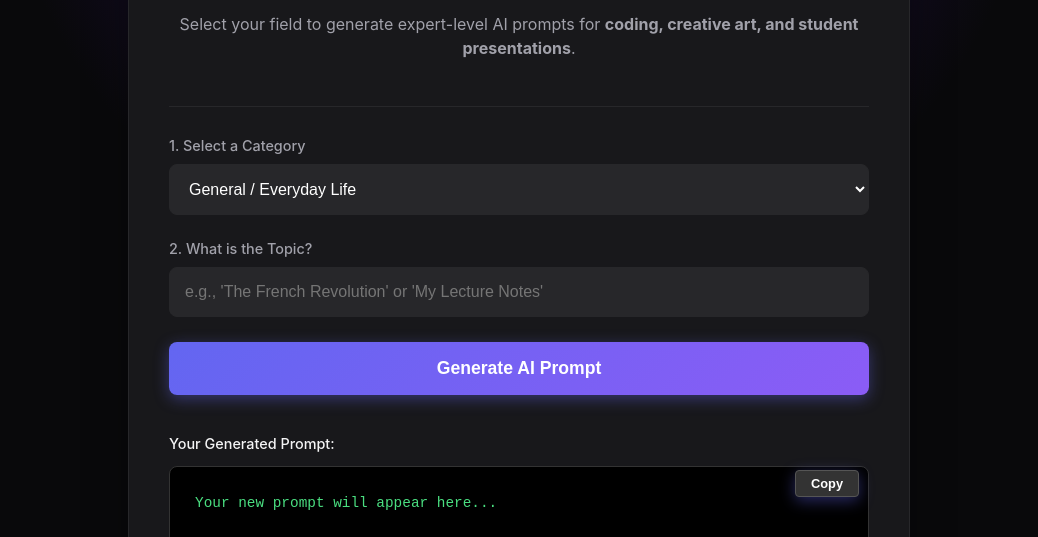
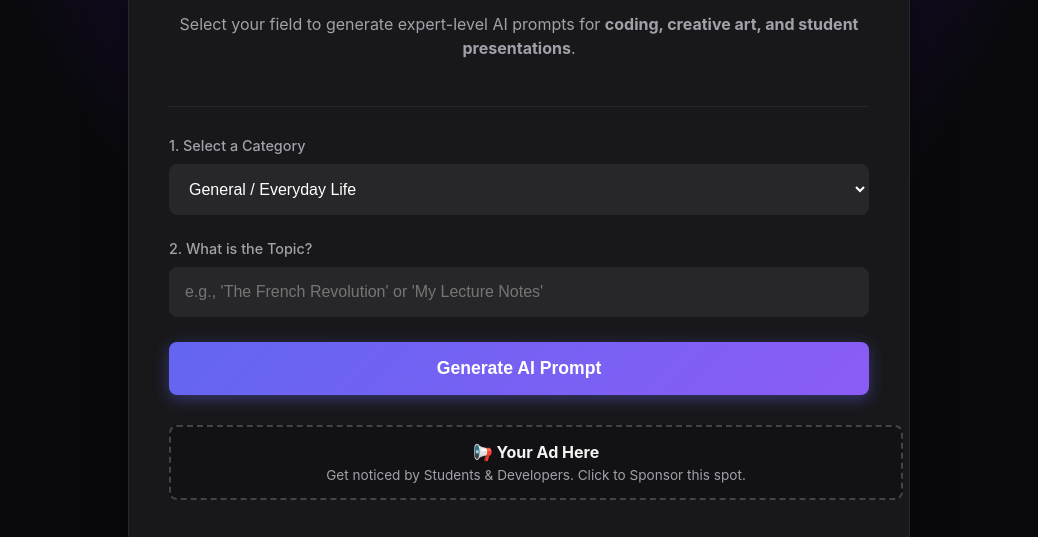
Before and after one commit to muhammedbilal11/promptyy-live-v2, a website: page index.html in a window 1280 px wide. Shown: the part 218-755 px from the top of the page, without its empty margins (121-1159 px from the left). Drawn offline with Linux system fonts and the light colour scheme.

Commit message:
Added new ad place for bussinesses

```diff
--- a/index.html
+++ b/index.html
@@ -189,7 +189,7 @@
             line-height: 1.6;
             color: #4ade80;
             white-space: pre-wrap;
-            min-height: 150px; /* Taller box for longer prompts */
+            min-height: 150px;
             box-shadow: inset 0 2px 10px rgba(0,0,0,0.5);
         }
 
@@ -208,6 +208,34 @@
         }
 
         #copy-button:hover { background: #444; }
+
+        /* --- NEW SPONSOR SLOT STYLES --- */
+        .sponsor-slot {
+            width: 100%;
+            padding: 15px;
+            margin-top: 30px;
+            border: 2px dashed #444;
+            border-radius: 8px;
+            text-align: center;
+            background: #121215;
+            transition: all 0.3s;
+            cursor: pointer;
+        }
+        .sponsor-slot:hover {
+            border-color: var(--accent-color);
+            background: #1a1a20;
+        }
+        .sponsor-title {
+            color: var(--text-main);
+            font-weight: bold;
+            font-size: 1rem;
+            margin-bottom: 5px;
+        }
+        .sponsor-text {
+            color: var(--text-muted);
+            font-size: 0.85rem;
+        }
+        /* ------------------------------- */
 
         .ad-banner-area {
             width: 100%;
@@ -289,16 +317,20 @@
             <button type="submit">Generate AI Prompt</button>
         </form>
 
+        <div class="sponsor-slot" onclick="window.location.href='mailto:your-email@example.com?subject=Advertise on Promptyy';">
+            <div class="sponsor-title">📢 Your Ad Here</div>
+            <div class="sponsor-text">Get noticed by Students & Developers. Click to Sponsor this spot.</div>
+        </div>
         <div class="output-area">
             <label for="output-prompt">Your Generated Prompt:</label>
             <button id="copy-button">Copy</button>
             <pre id="output-prompt">Your new prompt will appear here...</pre>
 
-            <div style="margin-top: 20px;">
+            <div style="margin-top: 20px; text-align: center;">
                 <script async="async" data-cfasync="false" src="https://pl28309821.effectivegatecpm.com/0e4a0b923d8da0972ae017fc1c3e4bb7/invoke.js"></script>
                 <div id="container-0e4a0b923d8da0972ae017fc1c3e4bb7"></div>
             </div>
-            </div>
+        </div>
     </div>
 
     <div class="ad-banner-area">
@@ -313,6 +345,7 @@
         </script>
         <script type="text/javascript" src="https://www.highperformanceformat.com/eff4a26c3c3cf92baeff8e5d2589153f/invoke.js"></script>
     </div>
+
     <footer>
         <p><a href="https://github.com/muhammedbilal11" target="_blank">View Project on GitHub</a></p>
         <a href="https://www.buymeacoffee.com/muhammedbilal11" target="_blank" class="bmc-button">
@@ -330,7 +363,7 @@
             const copyButton = document.getElementById("copy-button");
             const pptSection = document.getElementById("ppt-section");
 
-            // --- THE 'GOD MODE' BRAIN (ALL CATEGORIES LONG) ---
+            // --- THE 'GOD MODE' BRAIN ---
             const promptTemplates = {
                 "general": [
                     "Act as a High-Performance Life Coach & Strategist. I want to master '{topic}'. \n\nCreate a 'Life Operating System' for this goal containing:\n1. **The Vision**: A clear, quantifiable goal statement.\n2. **The Systems**: 3 daily habits and 3 weekly reviews.\n3. **The Anti-Goals**: What exactly should I avoid doing? (Inversion mental model).\n4. **Resource Stack**: The top 3 books, podcasts, and tools for this specific topic.\n5. **Immediate Action**: The exact first step to take in the next 5 minutes.",
@@ -352,7 +385,6 @@
                     "Act as a Principal Software Architect. Design a scalable system for '{topic}'. \n\nProvide:\n1. **High-Level Architecture**: Microservices vs Monolith? AWS vs Firebase? Why?\n2. **Database Schema**: A Markdown table showing key tables, columns, and relationships (Foreign Keys).\n3. **API Design**: Define 3 core RESTful endpoints with request/response examples.\n4. **Tech Stack**: Recommend the specific languages/frameworks for Frontend, Backend, and DB.\n5. **Scalability**: How to handle 1 million concurrent users (Caching, Load Balancing).",
                     "Act as a Senior Python Engineer. Write a production-ready script for '{topic}'. \n\nCode Requirements:\n- **Type Hinting**: Use the `typing` module for all functions.\n- **Docstrings**: Google-style docstrings for every class and method.\n- **Error Handling**: Robust `try/except` blocks for edge cases.\n- **Design Patterns**: Use a relevant pattern (Singleton, Factory, Strategy) if applicable.\n- **Testing**: Include a `unittest` class at the bottom to verify the code works."
                 ],
-                // --- ULTRA-LONG PPT PROMPTS ---
                 "ppt_text": [
                     "Act as a TED Talk Coach and Presentation Designer. I need to deliver a masterclass on '{topic}'. \n\nCreate a detailed 15-Slide Deck Outline. For EVERY slide, provide:\n1. **Slide Title**: Catchy and relevant.\n2. **Visual Directive**: Describe exactly what image or chart should be on the screen (e.g., 'A bar graph showing X vs Y').\n3. **Key Bullet Points**: 3-4 concise points of data/theory.\n4. **Speaker Script**: A 50-word script of exactly what I should say for this slide.\n\nEnsure the presentation follows a storytelling arc: Hook -> Problem -> Solution -> Case Study -> Conclusion.",
                     "You are a University Professor designing a curriculum. Create a comprehensive Lecture Deck for '{topic}'. \n\n**Structure Requirements:**\n- **Slides 1-3**: Introduction & Historical Context.\n- **Slides 4-8**: Deep Dive into Core Theory (include specific formulas/definitions).\n- **Slides 9-12**: Real-World Applications & Case Studies.\n- **Slides 13-15**: Summary & Interactive Q&A.\n\nOutput Format: Use Markdown to clearly separate slides. Include a 'Teacher's Note' for each slide explaining the pedagogical goal."
```
